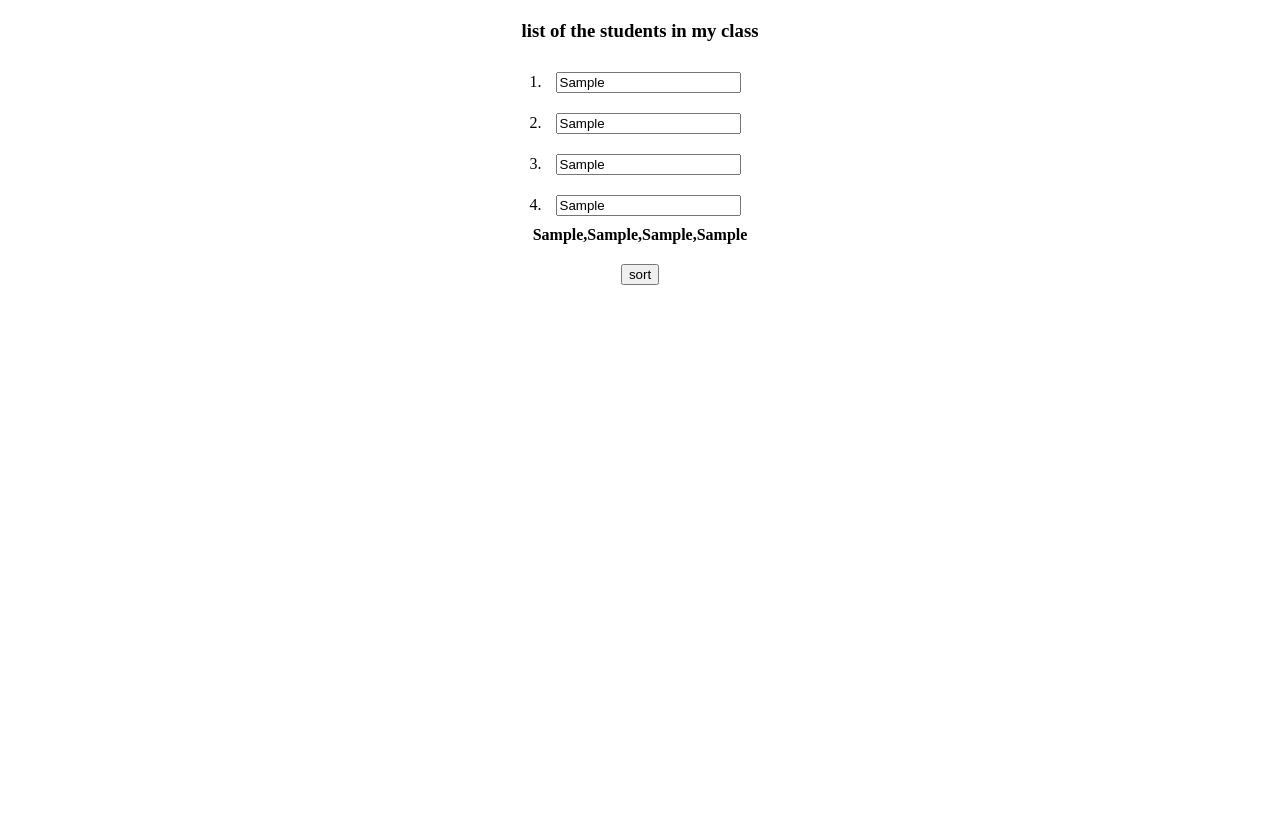
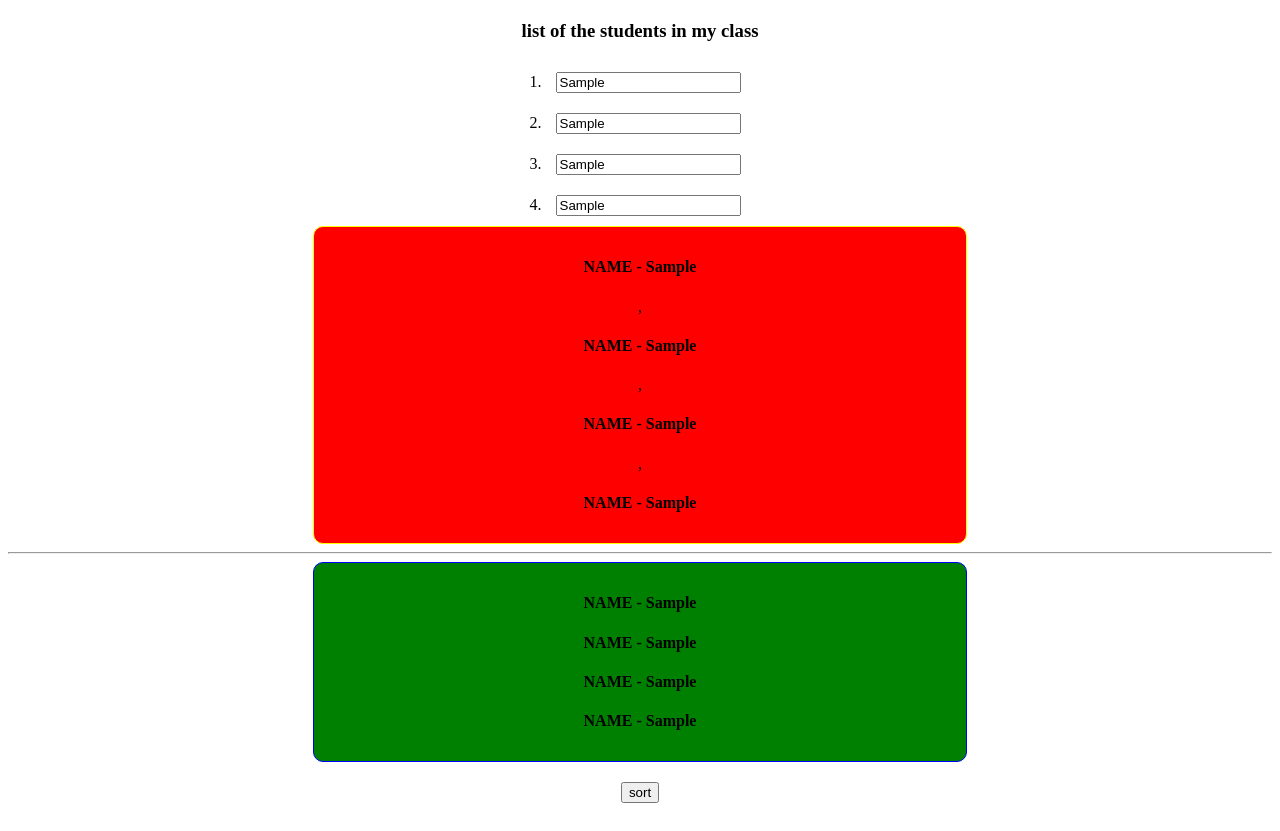
Before and after one commit to loy-shalom/class-79, a plain HTML site: page index.html in a window 1280 px wide. Both pictures are taken after typing "Sample", "Sample", "Sample", "Sample" into the empty fields and a click on the button "submit". Before the commit the page ends 800 px from the top, so only its background shows below. Drawn offline with Linux system fonts and the light colour scheme.

Commit message:
Add files via upload

```diff
--- a/index.html
+++ b/index.html
@@ -29,7 +29,10 @@
             <button onclick="submit()" id="submit_button">
             submit
             </button>
-            <div id="display_name" style="font-weight:bold;">
+            <div id="display_name_with_commas">
+            </div>
+            <hr>
+            <div id="display_name_without_commas">
             </div>
             <button onclick="sort()" id="sort_button">
                 sort
--- a/main.js
+++ b/main.js
@@ -2,23 +2,46 @@ student_name=[];
 
 function submit()
 {
-    var name1=document.getElementById("n1").value;
-    var name2=document.getElementById("n2").value;
-    var name3=document.getElementById("n3").value;
-    var name4=document.getElementById("n4").value;
+    var display_student_array=[];
+    for(var j=1;j<=4;j++)
+    {
+        var name_student=document.getElementById("n"+j).value;
+        console.log(name_student);
+        student_name.push(name_student);
+    }
+    console.log(student_name);
+    var length_array=student_name.length;
+    console.log(length_array);
 
-    student_name.push(name1);
-    student_name.push(name2);
-    student_name.push(name3);
-    student_name.push(name4);
+    for(var k=0;k<length_array;k++)
+    {
+        display_student_array.push("<h4>NAME - "+ student_name[k] + "</h4>");
+        console.log(display_student_array);
+    }
+    console.log(display_student_array);
 
-    console.log(student_name);
-    document.getElementById("display_name").innerHTML=student_name;
+    document.getElementById("display_name_with_commas").innerHTML=display_student_array;
+
+    var remove_commas=display_student_array.join(" ");
+    console.log(remove_commas);
+    document.getElementById("display_name_without_commas").innerHTML=remove_commas;
+
     document.getElementById("submit_button").style.display="none";
     document.getElementById("sort_button").style.display="inline-block";
 }
 function sort(){
     student_name.sort();
     console.log(student_name);
-    document.getElementById("display_name").innerHTML=student_name;
+    var display_student_array_sort=[];
+    var length_array=student_name.length;
+    console.log(length_array);
+    for(var k=0;k<length_array;k++)
+    {
+        display_student_array_sort.push("<h4>NAME - "+ student_name[k] + "</h4>");
+        console.log(display_student_array_sort);
+    }
+    var remove_commas=display_student_array_sort.join(" ");
+    console.log(remove_commas);
+    document.getElementById("display_name_without_commas").innerHTML=remove_commas;
+
 }
--- a/style.css
+++ b/style.css
@@ -13,3 +13,19 @@ input
 {
     margin:10px;
 }
+#display_name_with_commas
+{
+    border: 1px solid yellow;
+    padding:10px;
+    background-color:red;
+    border-radius:10px;
+    width:50%;
+}
+#display_name_without_commas
+{
+    border: 1px solid blue;
+    padding:10px;
+    background-color:green;
+    border-radius:10px;
+    width:50%;
+}
```
